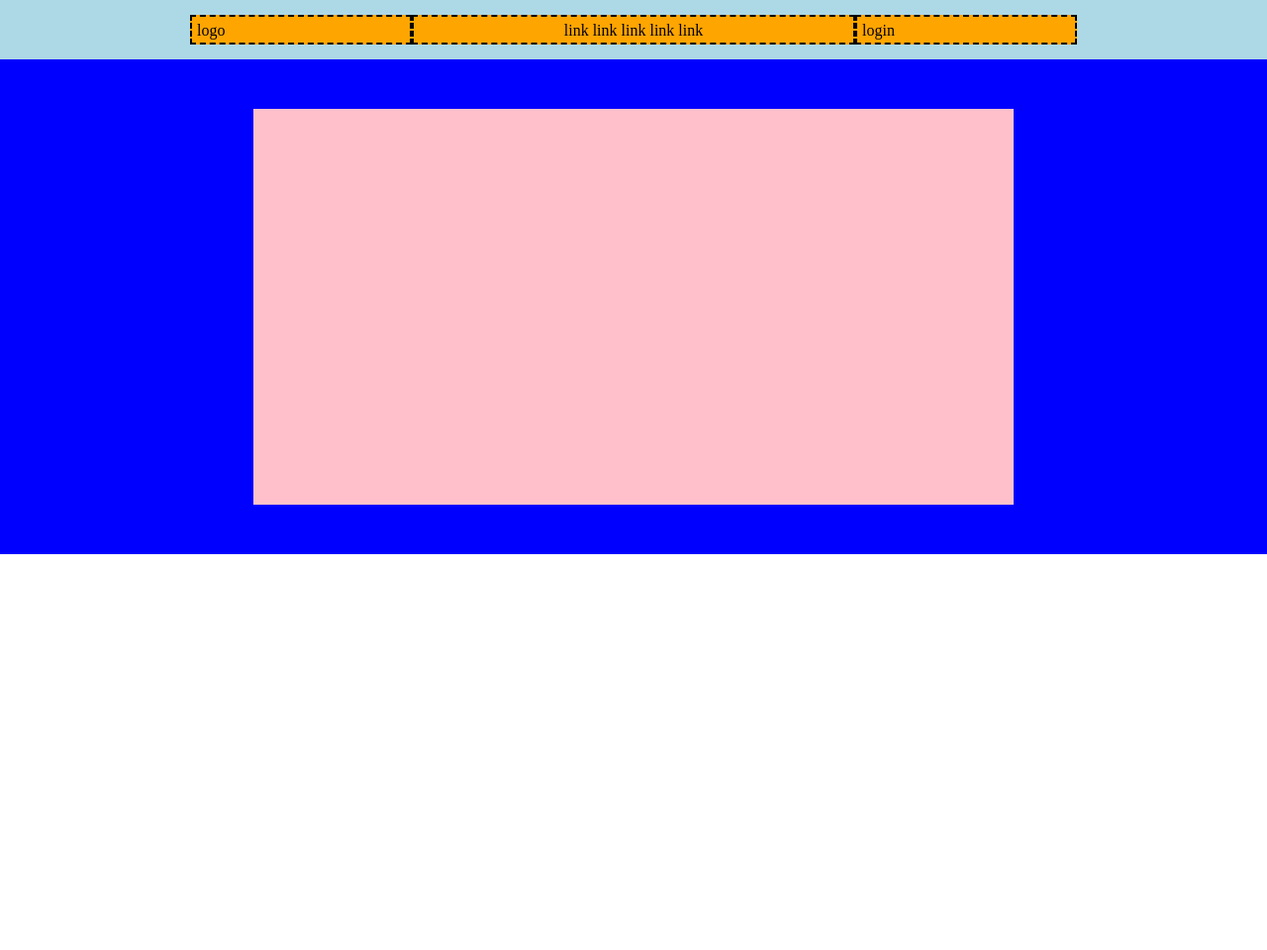
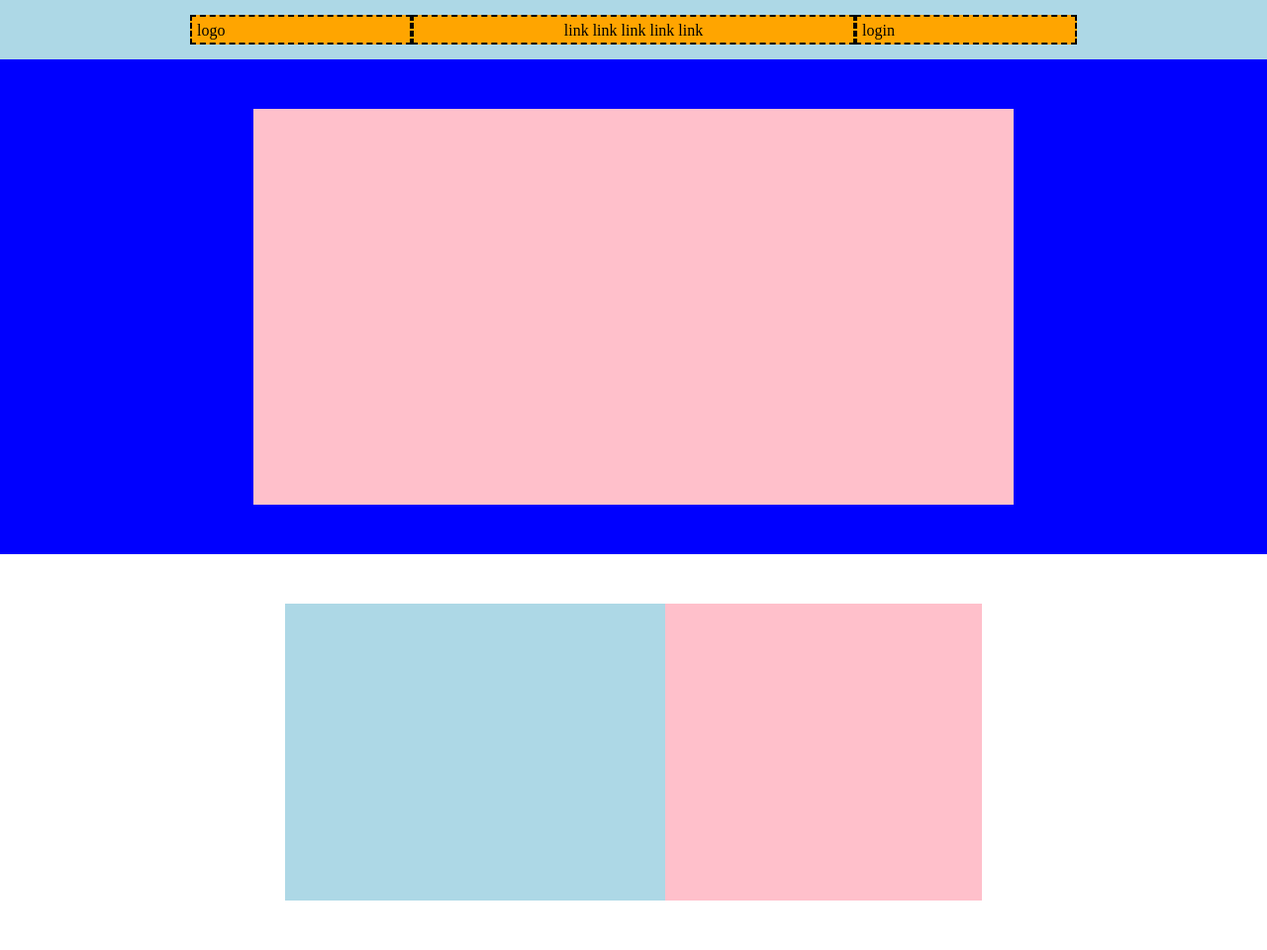
Before and after one commit to robertobenfini/htmlcss-struttura-discord, a plain HTML site: page index.html in a window 1280 px wide. Shown: the whole page at 99% size. Before the commit the page ends 800 px from the top, so only its background shows below. Drawn offline with Linux system fonts and the light colour scheme.

Commit message:
[FEAT] seconda parte main

```diff
--- a/css/style.css
+++ b/css/style.css
@@ -54,4 +54,35 @@
     height: 400px;
 }
 /*fine prima parte*/
+
+/*inizio seconda parte*/
+.sfondo-bianco{
+    height: 500px;
+    display: flex;
+}
+
+.riga-main-1{
+    display: flex;
+    width: 100%;
+    justify-content: center;
+    align-items: center;
+    height: 400px;
+}
+
+.col-lightblue,.col-pink{
+    height: 300px;
+    width: 30%;
+}
+
+.col-lightblue{
+    background-color: lightblue;
+}
+
+.col-pink{
+    background-color: pink;
+    height: 300px;
+    width: 25%;
+}
+
+/*fine seconda parte*/
 /*fine main*/
--- a/index.html
+++ b/index.html
@@ -21,13 +21,23 @@
         <!--fine header-->
 
         <!--inizio main-->
-        <!--prima parte-->
+
         <main>
+            <!--prima parte-->
             <div class="sfondo-blu">
                 <div class="contenitore-rosa"></div>
             </div>
+            <!--fine prima parte-->
+
+            <!--seconda parte-->
+            <div class="sfondo bianco">
+                <div class="riga-main-1">
+                    <div class="col-lightblue"></div>
+                    <div class="col-pink"></div>
+                </div>
+            </div>
         </main>
-        <!--fine prima parte-->
+            <!--fine seconda parte-->
         <!--fine main-->
     </body>
 </html>
```
